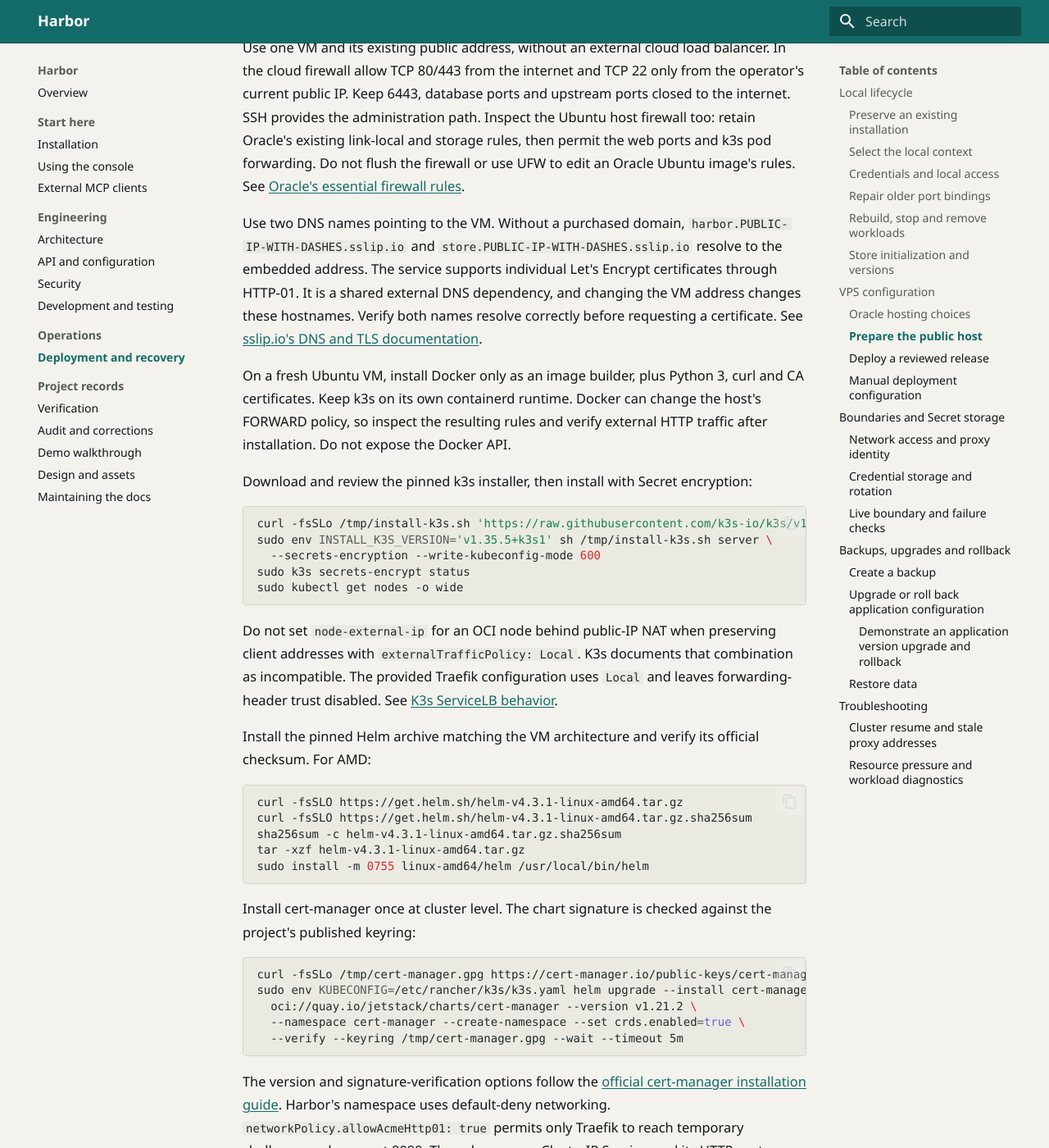
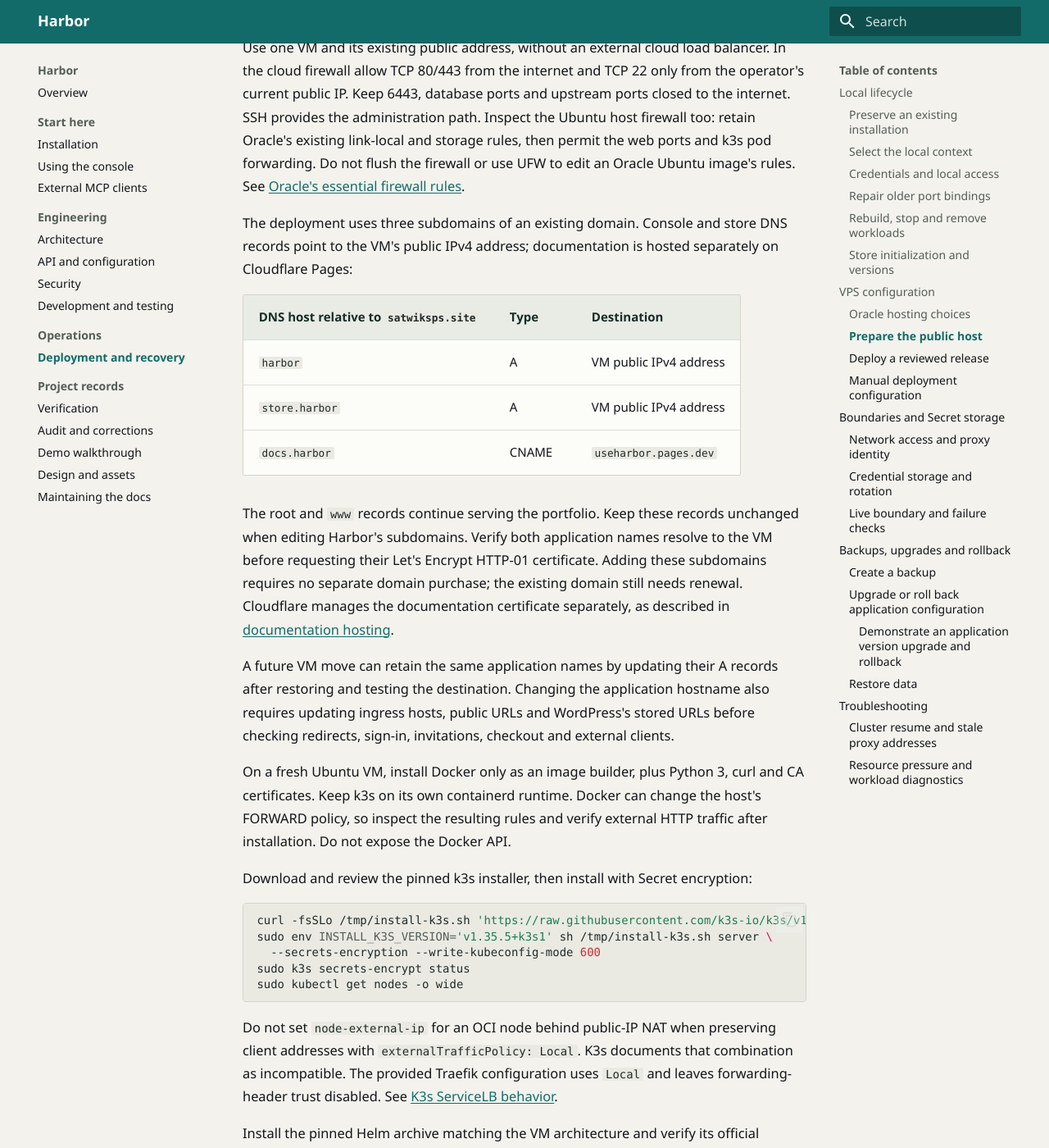
Before and after one commit to satwiksps/harbor, an MkDocs documentation site: the page built from docs/operations.md, in a window 1280 px wide and 1400 px high, scrolled down 5513 px. Shown: the whole window at 82% size. Built offline with MkDocs 1.6.1 and Material for MkDocs 9.7.7, drawn with Linux system fonts in a browser that asks for light colours.

Commit message:
docs: move Harbor links to portfolio subdomains

```diff
--- a/docs/operations.md
+++ b/docs/operations.md
@@ -95,7 +95,7 @@ The tested store image pins WordPress 7.1.3, PHP 8.3, WooCommerce 11.2.1, Storef
 
 ## VPS configuration
 
-The [public console](https://harbor.140-245-235-253.sslip.io/) and [storefront](https://store.140-245-235-253.sslip.io/) run on one Oracle VM using the same Harbor chart as the local installation.
+The [public console](https://harbor.satwiksps.site/) and [storefront](https://store.harbor.satwiksps.site/) run on one Oracle VM using the same Harbor chart as the local installation.
 
 | Setting | Deployed configuration |
 | --- | --- |
@@ -117,7 +117,17 @@ Always Free Ampere capacity was unavailable when this VM was created. A later mo
 
 Use one VM and its existing public address, without an external cloud load balancer. In the cloud firewall allow TCP 80/443 from the internet and TCP 22 only from the operator's current public IP. Keep 6443, database ports and upstream ports closed to the internet. SSH provides the administration path. Inspect the Ubuntu host firewall too: retain Oracle's existing link-local and storage rules, then permit the web ports and k3s pod forwarding. Do not flush the firewall or use UFW to edit an Oracle Ubuntu image's rules. See [Oracle's essential firewall rules](https://docs.oracle.com/en-us/iaas/Content/Compute/References/bestpracticescompute.htm#Essential_Firewall_Rules).
 
-Use two DNS names pointing to the VM. Without a purchased domain, `harbor.PUBLIC-IP-WITH-DASHES.sslip.io` and `store.PUBLIC-IP-WITH-DASHES.sslip.io` resolve to the embedded address. The service supports individual Let's Encrypt certificates through HTTP-01. It is a shared external DNS dependency, and changing the VM address changes these hostnames. Verify both names resolve correctly before requesting a certificate. See [sslip.io's DNS and TLS documentation](https://sslip.io/).
+The deployment uses three subdomains of an existing domain. Console and store DNS records point to the VM's public IPv4 address; documentation is hosted separately on Cloudflare Pages:
+
+| DNS host relative to `satwiksps.site` | Type | Destination |
+| --- | --- | --- |
+| `harbor` | A | VM public IPv4 address |
+| `store.harbor` | A | VM public IPv4 address |
+| `docs.harbor` | CNAME | `useharbor.pages.dev` |
+
+The root and `www` records continue serving the portfolio. Keep these records unchanged when editing Harbor's subdomains. Verify both application names resolve to the VM before requesting their Let's Encrypt HTTP-01 certificate. Adding these subdomains requires no separate domain purchase; the existing domain still needs renewal. Cloudflare manages the documentation certificate separately, as described in [documentation hosting](documentation.md#hosting-and-publication).
+
+A future VM move can retain the same application names by updating their A records after restoring and testing the destination. Changing the application hostname also requires updating ingress hosts, public URLs and WordPress's stored URLs before checking redirects, sign-in, invitations, checkout and external clients.
 
 On a fresh Ubuntu VM, install Docker only as an image builder, plus Python 3, curl and CA certificates. Keep k3s on its own containerd runtime. Docker can change the host's FORWARD policy, so inspect the resulting rules and verify external HTTP traffic after installation. Do not expose the Docker API.
 
```
Also changed, not shown: README.md (+7 -7 lines), docs/development.md (+2 -2 lines), docs/documentation.md (+5 -3 lines), docs/external-clients.md (+3 -1 lines), docs/index.md (+1 -1 lines), docs/verification.md (+1 -1 lines).
